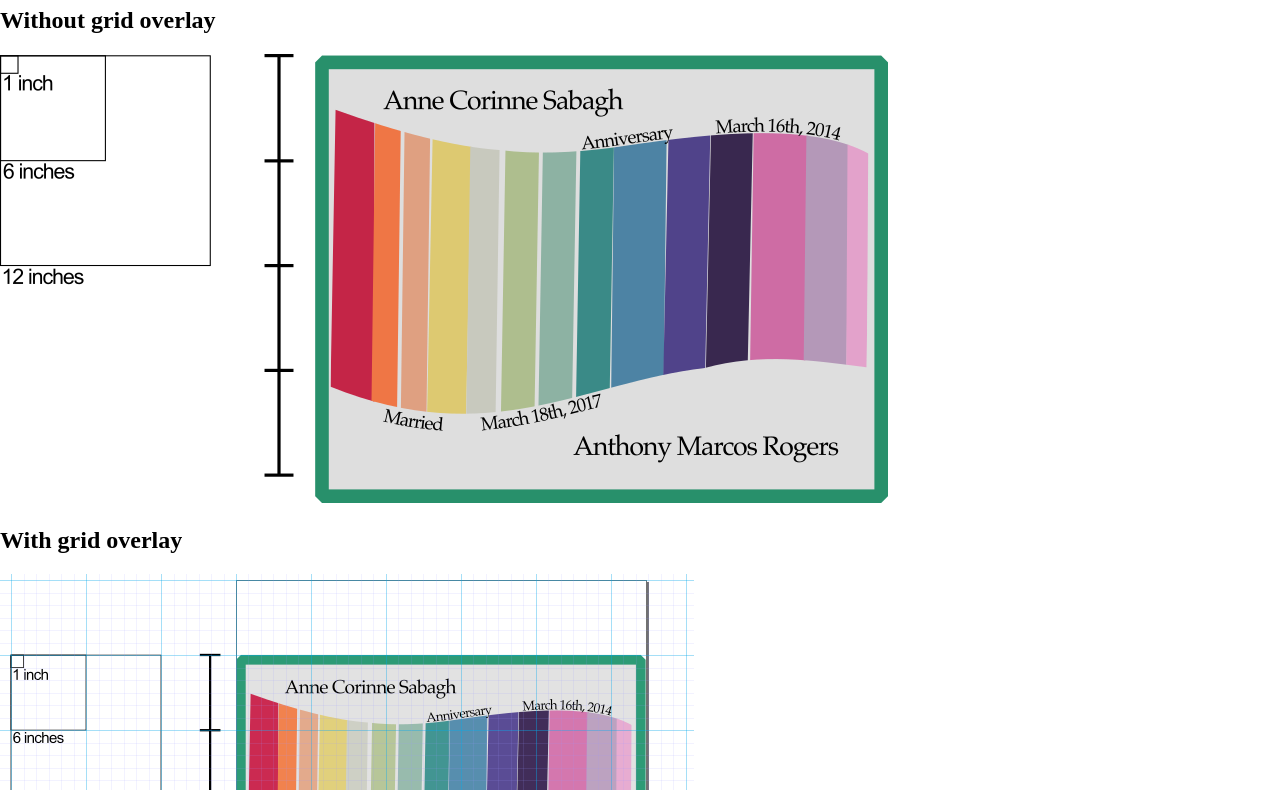
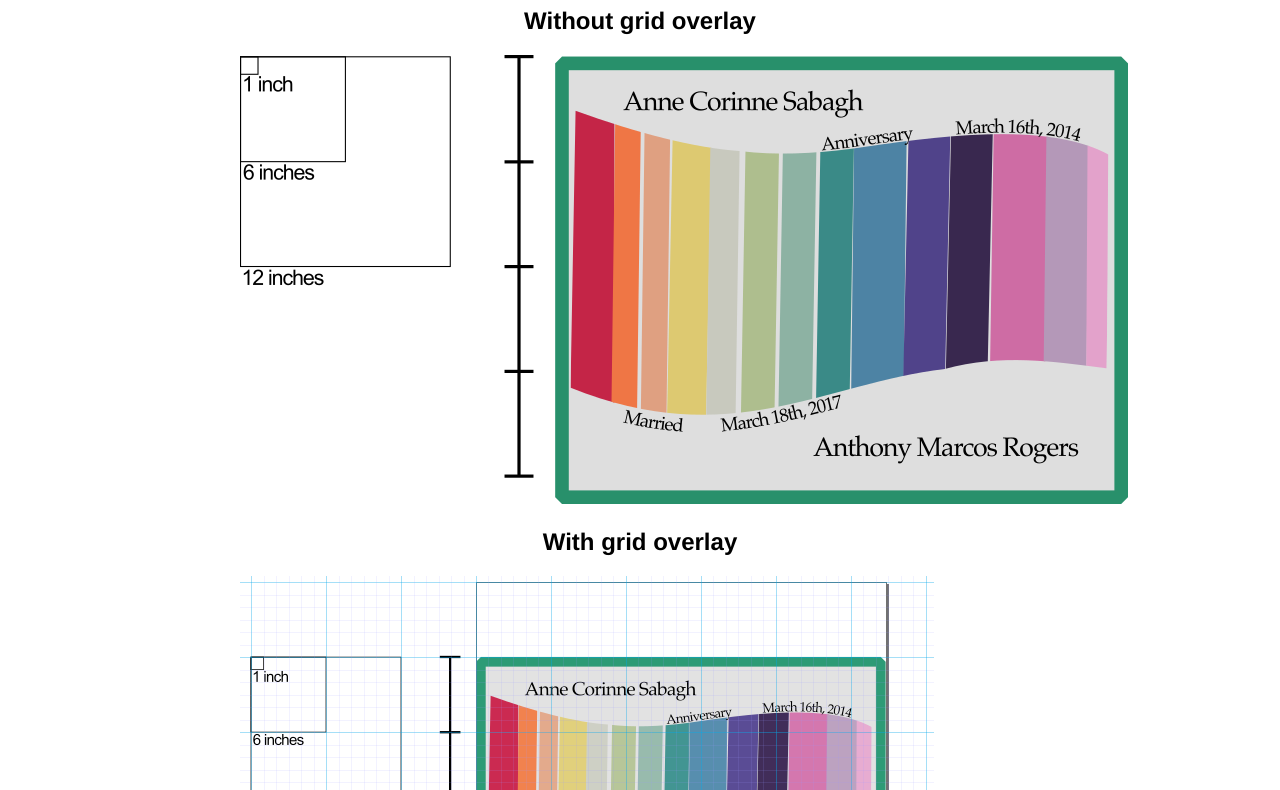
Before and after one commit to Zearin/zearin.github.io, a plain HTML site: page index.html in a window 1280 px wide. Shown: the part 73-863 px from the top of the page. Drawn offline with Linux system fonts and the light colour scheme.

Commit message:
Update index.html

```diff
--- a/index.html
+++ b/index.html
@@ -6,13 +6,16 @@
 
     <style type="text/css"><!--
     * {box-sizing: border-box;}
-    body, body > * {margin-left: auto; margin-right:auto;}
+    main {margin-left: auto; margin-right:auto; max-width: 800px; font-family: Helvetica;}
+    h1, h2 {text-align: center;}
+
     --></style>
 </head>
 
 
 <body>
 
+    <main>
         <h1>Quilt Design</h1>
 
         <section>
@@ -30,6 +33,6 @@
                 alt="The quilt design with grid lines for measurements"
             />
         </section>
-
+    </main>
 </body>
 </html>
```
Lines whose indentation alone changed are shown as unchanged.
